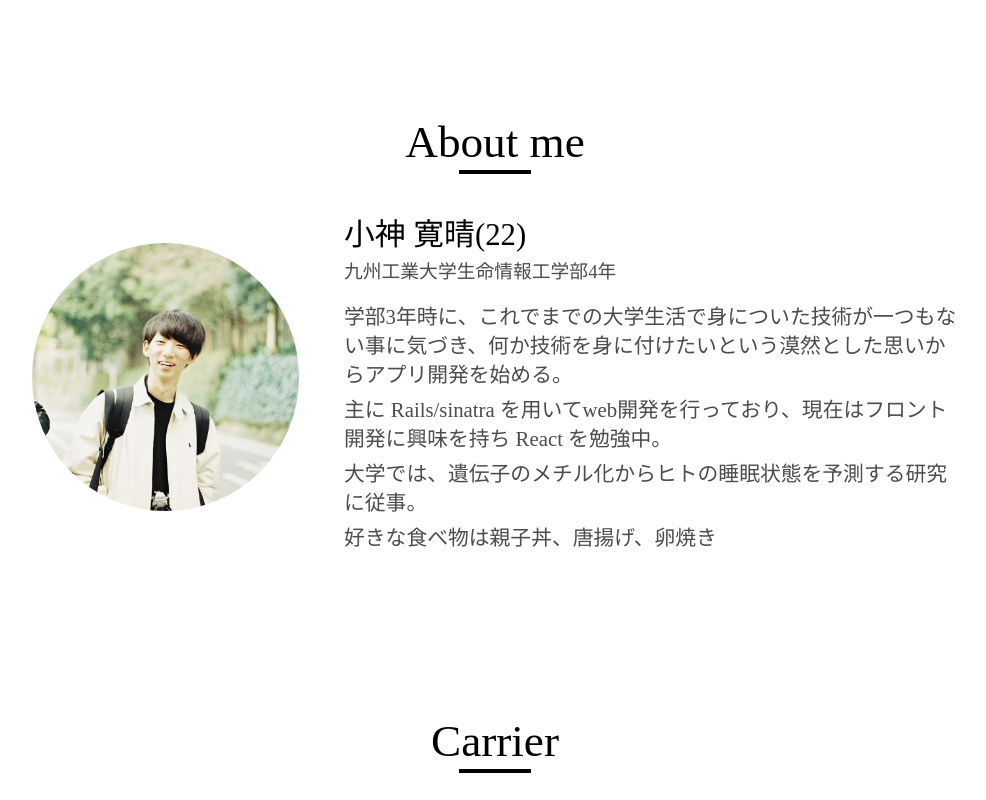
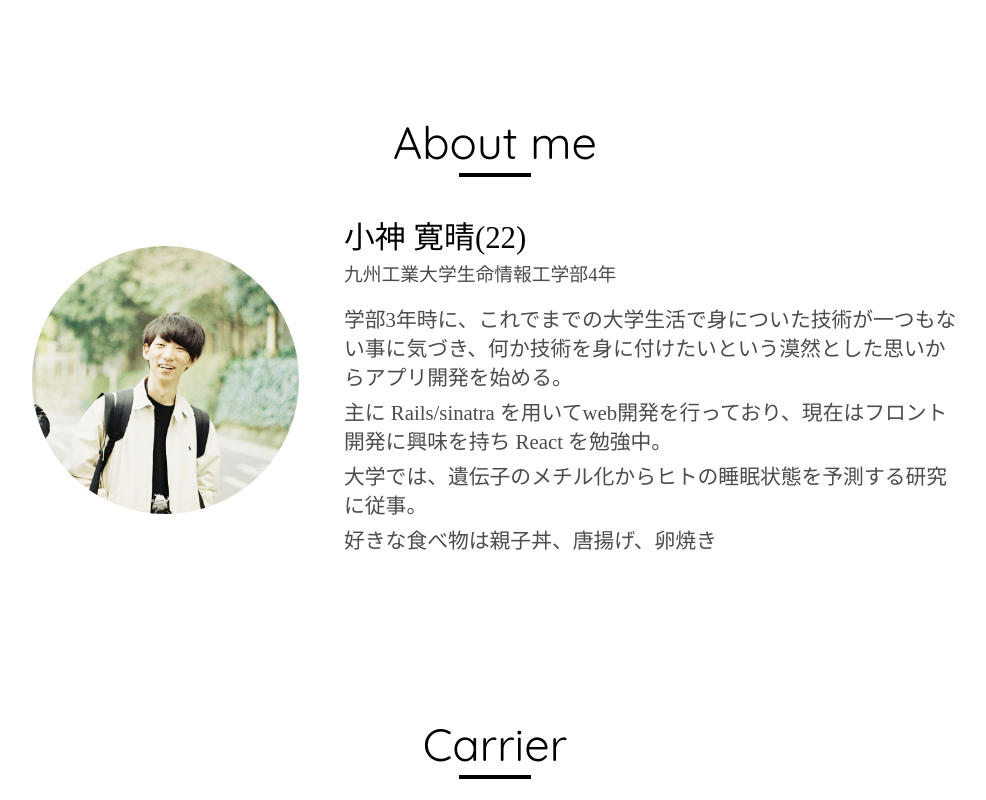
Before and after one commit to Kansei/portfolio, a React (Create React App) app: page / in a window 1280 px wide. Shown: the part 840-1640 px from the top of the page, without its empty margins (145-1131 px from the left). Built offline with nearby package versions, Linux system fonts and the light colour scheme.

Commit message:
fix section name font family, border line bottom-margin

```diff
--- a/src/css/main/Section.css
+++ b/src/css/main/Section.css
@@ -8,11 +8,12 @@
   margin: 0 auto 3vh;
   font-size: calc(26px + 1.5vw);
   text-align: center;
+  font-family: 'Quicksand',sans-serif;
 }
 
 .under-line {
   height: 0.5vh;
   width: 9vh;
   background-color: black;
-  margin: 5px auto;
+  margin: 1vh auto;
 }
```
